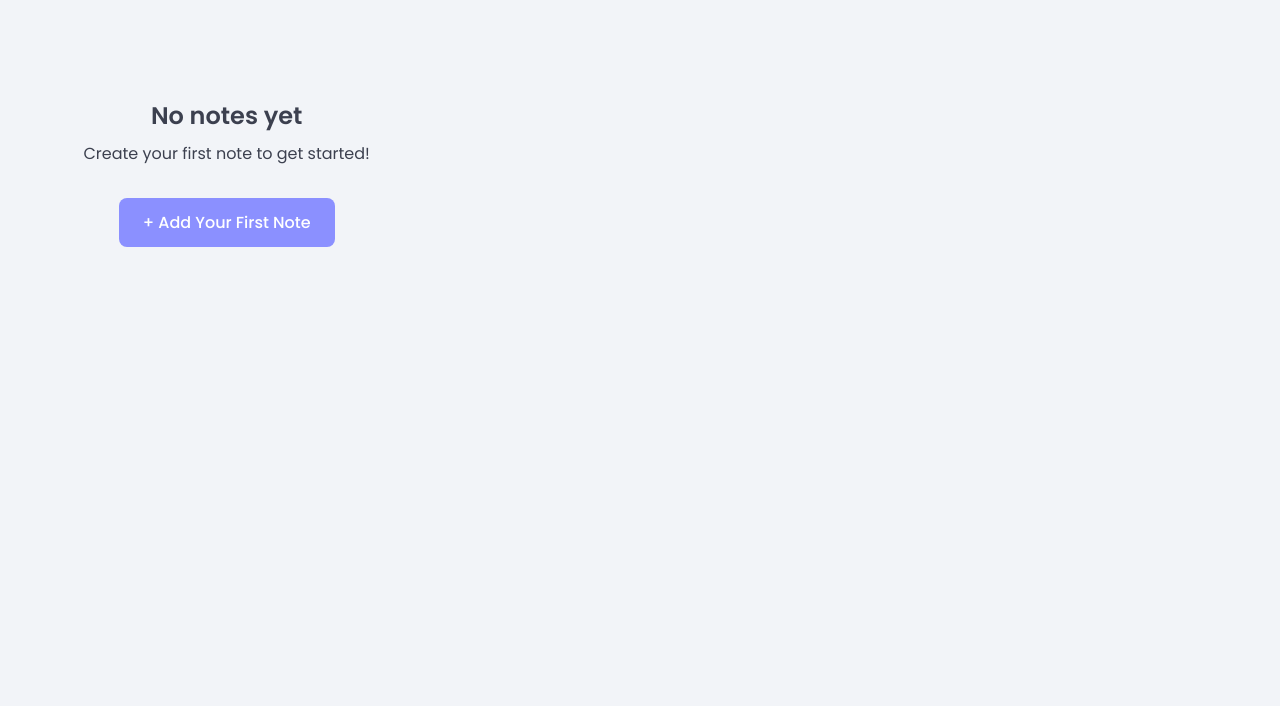
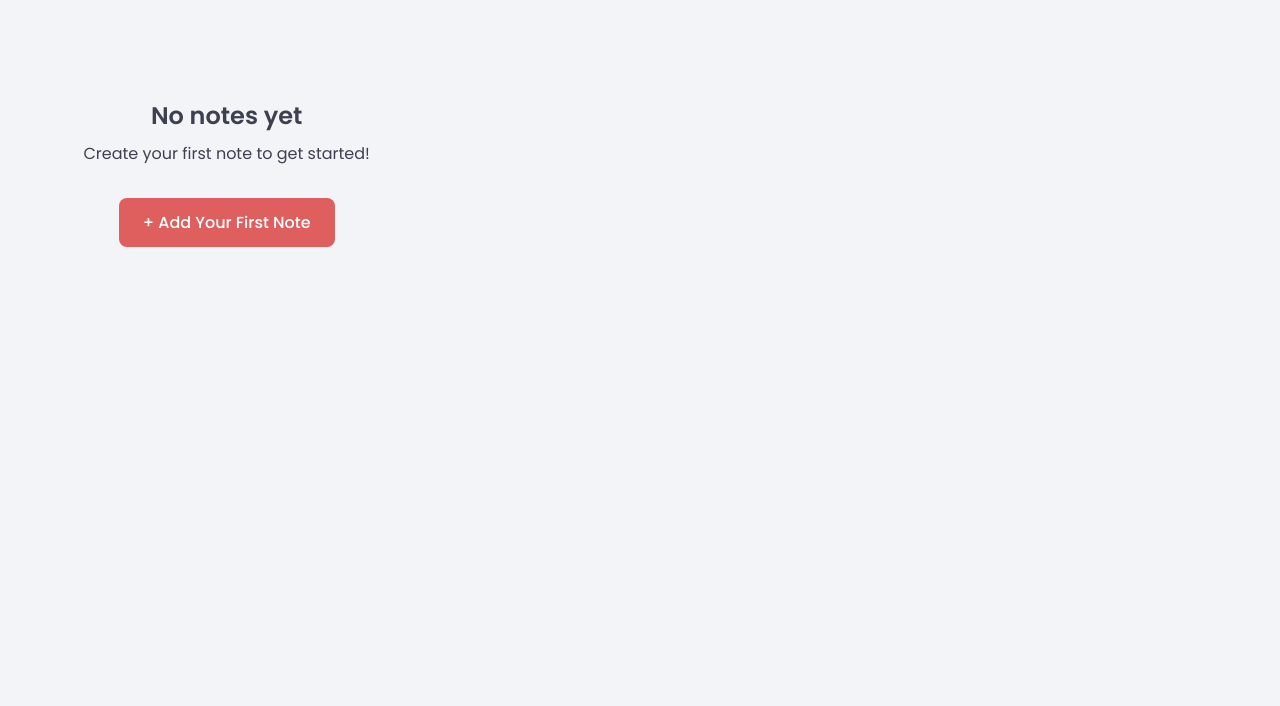
Before and after one commit to gianmv19/notes_js, a plain HTML site: page index.html in a window 1280 px wide. Shown: the part 94-800 px from the top of the page. Drawn offline with Linux system fonts and the light colour scheme.

Commit message:
Update style.css

```diff
--- a/style.css
+++ b/style.css
@@ -7,7 +7,7 @@
 }
 
 :root {
-  --brand-color: #8b90ff;
+  --brand-color: #df5e5e;
   --base-color: #f2f4f8;
   --surface-color: #fff;
   --text-color: #191b23;
@@ -17,7 +17,7 @@
 }
 
 .dark-theme {
-  --brand-color: #8b90ff;
+  --brand-color: #f23141;
   --base-color: #1e1f26;
   --surface-color: #2c2f38;
   --text-color: #f0f0f0;
```
